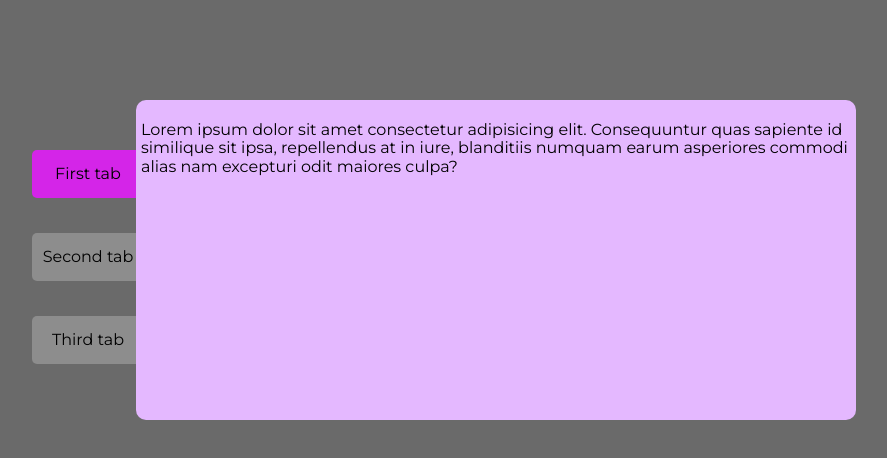
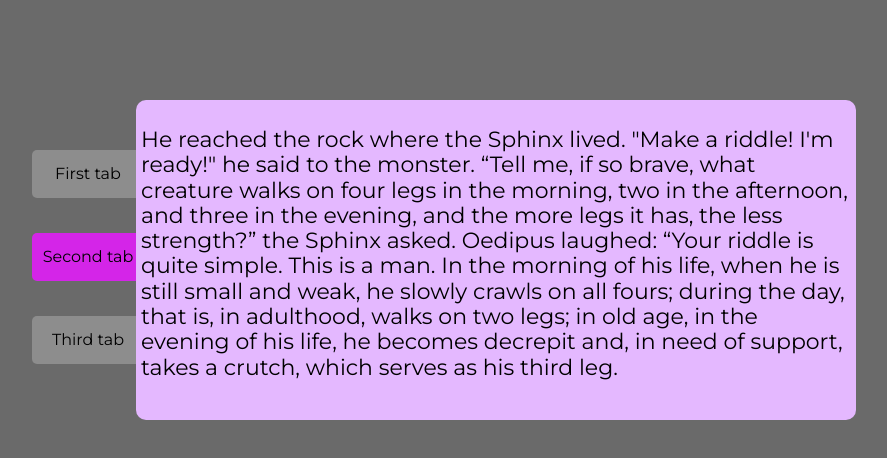
Before and after one commit to Wladisluv/Js-microprojects, a website: page index.html in a window 1280 px wide. Both pictures are taken after a click on the button "Second tab". Shown: the whole page, without its empty margins (158-1045 px from the left). Drawn offline with Linux system fonts and the light colour scheme.

Commit message:
add tabs logic

```diff
--- a/css/style.scss
+++ b/css/style.scss
@@ -52,6 +52,11 @@ body {
     &__item {
         display: none;
         padding: 5px;
+
+        p {
+            font-size: 22px;
+        }
+
         &.active {
             display: block;
         }
--- a/index.html
+++ b/index.html
@@ -15,25 +15,24 @@
         <div class="content">
             <div class="tabs">
                 <div class="tabs__btns">
-                    <button class="tabs__btn active">First tab</button>
-                    <button class="tabs__btn">Second tab</button>
-                    <button class="tabs__btn">Third tab</button>
+                    <button class="tabs__btn" data-tab="#tab_1">First tab</button>
+                    <button class="tabs__btn" data-tab="#tab_2">Second tab</button>
+                    <button class="tabs__btn" data-tab="#tab_3">Third tab</button>
                 </div>
                 <div class="tabs__content">
-                    <div class="tabs__item active">
+                    <div class="tabs__item" id="tab_1">
                         <p>
-                            Lorem ipsum dolor sit amet consectetur adipisicing elit. Consequuntur quas sapiente id similique sit ipsa, repellendus at in iure, blanditiis numquam earum asperiores commodi alias nam excepturi odit maiores culpa?
+                            Finally, Oedipus came to Thebes. In great despondency he found the city. Not only did the king die, the gods sent another attack: a monster Sphinx appeared near the city. It had the head of a woman, the body of a lion, the paws of a lion with sharp claws, and huge wings. The Sphinx made a riddle to all travelers and, if they didn’t guess it, threw people down from a high cliff. Many daredevils tried to find the answer to the riddle, and none of them survived. Oedipus also decided to try his luck. “It is better to die than to live in a foreign land as a rootless exile!” he thought.
                         </p>
                     </div>
-                    <div class="tabs__item">
+                    <div class="tabs__item" id="tab_2">
                         <p>
-                            Lorem, ipsum dolor sit amet consectetur adipisicing elit. Eligendi distinctio iste iusto blanditiis ipsa eum repudiandae molestiae nobis, accusamus hic nihil adipisci veniam a aspernatur tempore dignissimos, error voluptatibus. Facere!
-                            Mollitia voluptas ut, enim, aliquam reprehenderit totam doloribus eveniet blanditiis unde quia similique quasi alias, vel optio deserunt labore explicabo consectetur excepturi et ab earum cupiditate! Ad omnis nisi voluptatum.
+                            He reached the rock where the Sphinx lived. "Make a riddle! I'm ready!" he said to the monster. “Tell me, if so brave, what creature walks on four legs in the morning, two in the afternoon, and three in the evening, and the more legs it has, the less strength?” the Sphinx asked. Oedipus laughed: “Your riddle is quite simple. This is a man. In the morning of his life, when he is still small and weak, he slowly crawls on all fours; during the day, that is, in adulthood, walks on two legs; in old age, in the evening of his life, he becomes decrepit and, in need of support, takes a crutch, which serves as his third leg.
                         </p>
                     </div>
-                    <div class="tabs__item">
+                    <div class="tabs__item" id="tab_3">
                         <p>
-                            asdadsadasdasdasdasdssad Lorem ipsum dolor sit amet, consectetur adipisicing elit. Accusantium itaque recusandae ipsam alias atque accusamus ut dolorem reprehenderit, vero veniam cum omnis similique, laudantium libero animi autem quod laboriosam mollitia.
+                            The Sphinx heard the answer to her riddle, in desperation she threw herself down from the cliff and fell to her death. Oedipus returned to Thebes, and the citizens, admiring his resourcefulness, proclaimed him king. Oedipus took Queen Jocasta, the wife of the murdered Laius, as his wife, and began to rule Thebes. Soon his children were born: two daughters, Antigone and Ismene, and two sons, Eteocles and Polyneices. So the second half of the prediction was fulfilled: after all, Oedipus married his own mother.
                         </p>
                     </div>
                 </div>
--- a/script.js
+++ b/script.js
@@ -0,0 +1,25 @@
+const tabsBtn = document.querySelectorAll('.tabs__btn');
+const tabsItems = document.querySelectorAll('.tabs__item');
+
+tabsBtn.forEach((item) => {
+    item.addEventListener('click', () => {
+        let currentBtn = item;
+        let tabId = currentBtn.getAttribute('data-tab');
+        let currentItem = document.querySelector(tabId);
+
+        if (! currentBtn.classList.contains('active')) {
+            tabsBtn.forEach((item) => {
+                item.classList.remove('active');
+            })
+
+            tabsItems.forEach((item) => {
+                item.classList.remove('active');
+            });
+
+            currentItem.classList.add('active');
+            currentBtn.classList.add('active');
+        };
+    })
+});
+
+document.querySelector('.tabs__btn').click();
```
Also changed, not shown: css/style.css.
